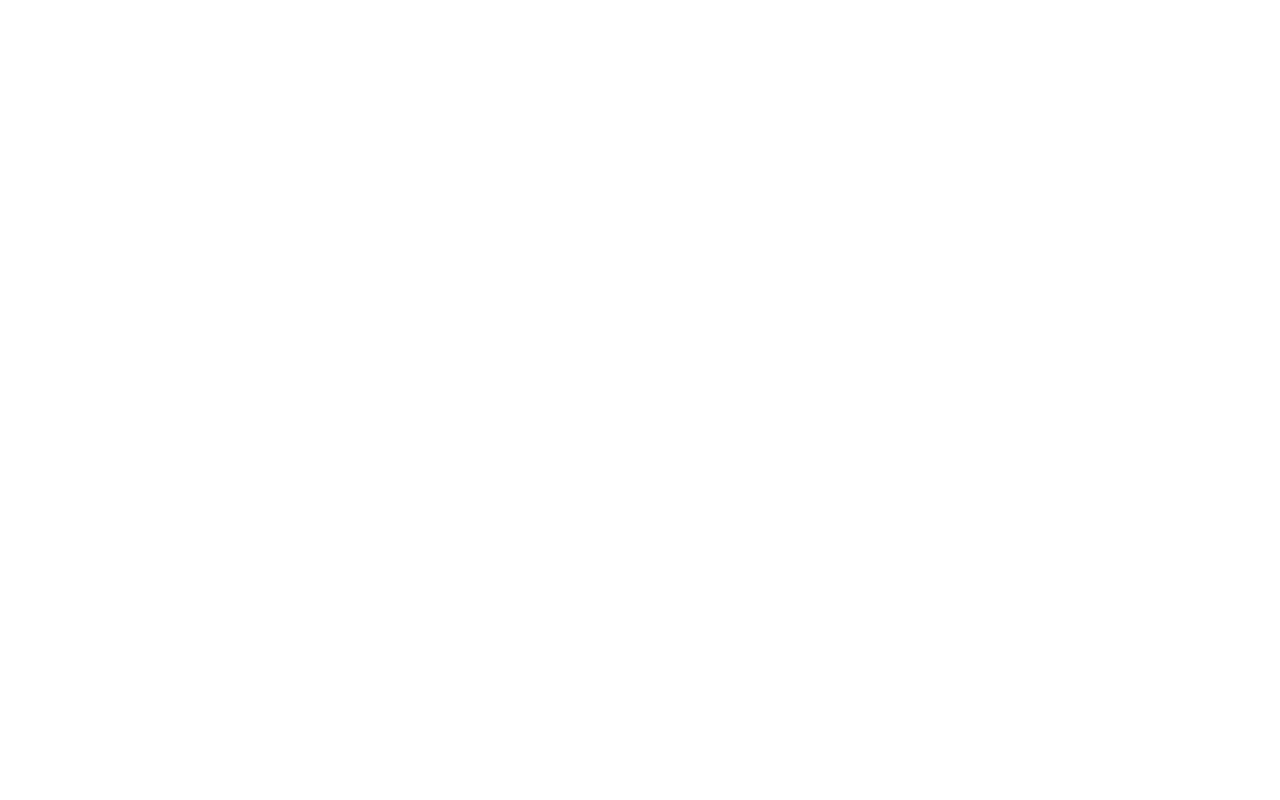
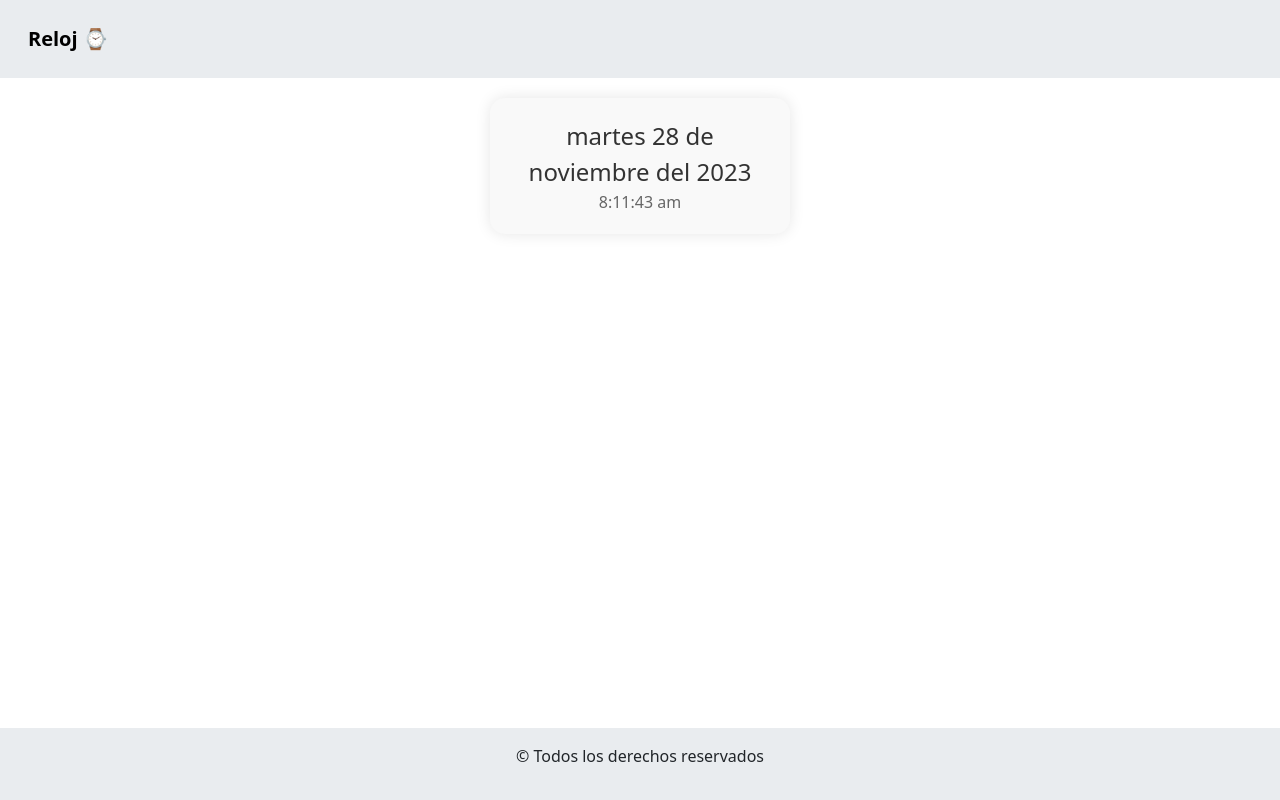
Before and after one commit to camilaalani/javaScript-TP5-ejercicio4, a plain HTML site: page index.html in a window 1280 px wide. Drawn offline with nearby package versions, Linux system fonts and the light colour scheme.

Commit message:
agregue un reloj, dandole estilo en css

```diff
--- a/css/style.css
+++ b/css/style.css
@@ -0,0 +1,28 @@
+body{
+    min-height: 100vh;
+    display: flex;
+    flex-direction: column;
+}
+
+main{
+    flex-grow: 1;
+}
+
+
+#reloj {
+    text-align: center;
+    margin: 20px auto;
+    width: 300px;
+    padding: 20px;
+    border-radius: 15px;
+    box-shadow: 0px 0px 15px rgba(0,0,0,0.1);
+    background-color: #f9f9f9;
+}
+#fecha {
+    color: #333;
+    font-size: 1.5em;
+}
+#hora {
+    color: #666;
+    font-size: 1em;
+}
--- a/index.html
+++ b/index.html
@@ -11,6 +11,24 @@
     <title>Ejercitación de DOM y BOM (4)</title>
 </head>
 <body>
+    <header>
+        <nav class="navbar bg-body-secondary">
+            <div class="container-fluid">
+              <span class="navbar-brand p-3"><b>Reloj ⌚</b></span>
+            </div>
+          </nav>
+    </header>
+    <main>
+        <div id="reloj">
+            <div id="fecha"></div>
+            <div id="hora"></div>
+        </div>
+    </main>
+    <footer class="text-center py-3 bg-body-secondary">
+        <p>
+            &copy; Todos los derechos reservados
+        </p>
+    </footer>
     <script src="https://cdn.jsdelivr.net/npm/bootstrap@5.3.2/dist/js/bootstrap.bundle.min.js" integrity="sha384-C6RzsynM9kWDrMNeT87bh95OGNyZPhcTNXj1NW7RuBCsyN/o0jlpcV8Qyq46cDfL" crossorigin="anonymous"></script>
     <script src="./js/app.js"></script>
 </body>
--- a/js/app.js
+++ b/js/app.js
@@ -1 +1,30 @@
 //4- Crear una web con un reloj que muestre la siguiente información:
+
+   function actualizarReloj() {
+    const dias = ['domingo', 'lunes', 'martes', 'miércoles', 'jueves', 'viernes', 'sábado'];
+    const meses = ['enero', 'febrero', 'marzo', 'abril', 'mayo', 'junio', 'julio', 'agosto', 'septiembre', 'octubre', 'noviembre', 'diciembre'];
+
+    const fecha = new Date();
+    const dia = dias[fecha.getDay()];
+    const fechaDelMes = fecha.getDate();
+    const mes = meses[fecha.getMonth()];
+    const año = fecha.getFullYear();
+
+    let horas = fecha.getHours();
+    const minutos = fecha.getMinutes();
+    const segundos = fecha.getSeconds();
+    const esPM = horas >= 12;
+
+    if (horas > 12) {
+        horas -= 12;
+    } else if (horas === 0) {
+        horas = 12;
+    }
+
+    const elementoFecha = document.getElementById('fecha');
+        const elementoHora = document.getElementById('hora');
+        elementoFecha.textContent = `${dia} ${fechaDelMes} de ${mes} del ${año}`;
+        elementoHora.textContent = `${horas}:${minutos}:${segundos} ${esPM ? 'pm' : 'am'}`;
+        }
+
+  setInterval(actualizarReloj, 1000);
```
